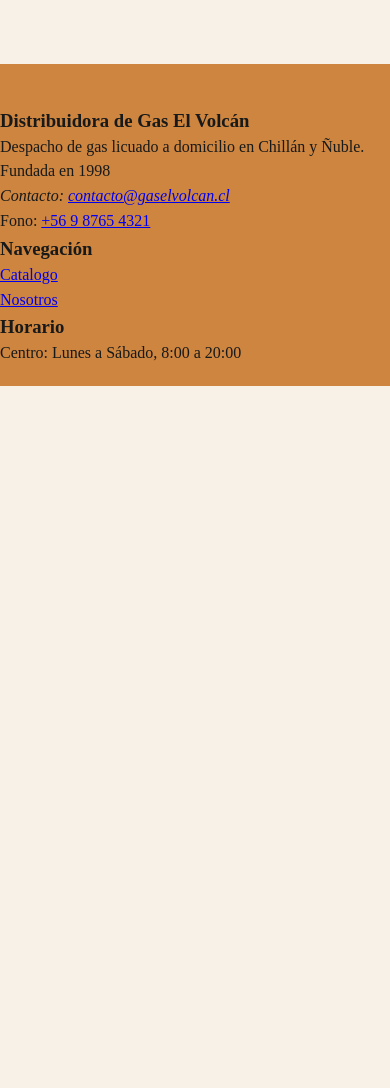
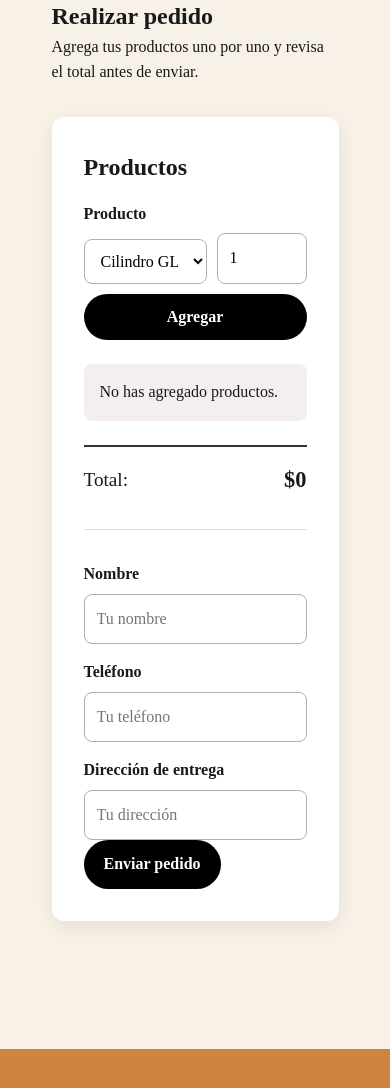
Before and after one commit to Degoderp1/Distribuidora-Gas-el-Volcan, a plain HTML site: page pedido.html in a window 390 px wide. Shown: the part 350-1438 px from the top of the page. Before the commit the page ends 844 px from the top, so only its background shows below. Drawn offline with Linux system fonts and the light colour scheme.

Commit message:
pedido listo

```diff
--- a/assets/css/style.css
+++ b/assets/css/style.css
@@ -263,6 +263,126 @@ main {
     }
 }
 
+.pedido-section {
+    max-width: 950px;
+    margin-inline: auto;
+}
+
+.pedido-encabezado {
+    margin-bottom: 2rem;
+}
+
+.pedido-simple-form {
+    background: #ffffff;
+    padding: 2rem;
+    border-radius: 12px;
+    box-shadow: 0 6px 20px rgba(0,0,0,.08);
+}
+
+.pedido-simple-form h2 {
+    margin-bottom: 1rem;
+}
+
+.pedido-simple-form label {
+    display: block;
+    margin-top: 1rem;
+    margin-bottom: .4rem;
+    font-weight: 700;
+}
+
+.pedido-simple-form input,
+.pedido-simple-form select {
+    width: 100%;
+    padding: .75rem;
+    border: 1px solid #b9adad;
+    border-radius: 8px;
+    font: inherit;
+    background: #fff;
+}
+
+.agregar-producto-fila {
+    display: grid;
+    grid-template-columns: 1fr 100px auto;
+    gap: 10px;
+    align-items: end;
+}
+
+.agregar-producto-fila .boton {
+    height: 46px;
+}
+
+.carrito-pedido {
+    margin-top: 1.5rem;
+}
+
+.carrito-item {
+    display: grid;
+    grid-template-columns: 1fr 90px 120px 40px;
+    gap: 10px;
+    align-items: center;
+    padding: .8rem 0;
+    border-bottom: 1px solid #ddd;
+}
+
+.carrito-item strong {
+    text-align: right;
+}
+
+.carrito-cantidad {
+    font-weight: 600;
+    text-align: center;
+}
+
+.quitar-producto {
+    border: 0;
+    background: transparent;
+    color: #a00;
+    font-size: 1.2rem;
+    cursor: pointer;
+}
+
+.carrito-vacio {
+    margin: 0;
+    padding: 1rem;
+    background: #f4eeee;
+    border-radius: 8px;
+}
+
+.pedido-total {
+    display: flex;
+    justify-content: space-between;
+    align-items: center;
+    margin-top: 1.5rem;
+    padding-top: 1rem;
+    border-top: 2px solid #333;
+    font-size: 1.2rem;
+}
+
+.pedido-total strong {
+    font-size: 1.4rem;
+}
+
+.pedido-simple-form hr {
+    border: 0;
+    border-top: 1px solid #ddd;
+    margin: 2rem 0;
+}
+
+@media (max-width: 700px) {
+    .agregar-producto-fila {
+        grid-template-columns: 1fr 90px;
+    }
+
+    .agregar-producto-fila .boton {
+        grid-column: 1 / -1;
+    }
+
+    .carrito-item {
+        grid-template-columns: 1fr 70px 90px 30px;
+        font-size: .95rem;
+    }
+}
+
 .salto-contenido {
   position: absolute;
   padding: 0.6rem 1rem;
--- /dev/null
+++ b/assets/js/pedido.js
@@ -0,0 +1,115 @@
+const productos = [
+    { codigo: "CL001", nombre: "Cilindro GLP 5 kg", precio: 6500 },
+    { codigo: "CL002", nombre: "Cilindro GLP 11 kg", precio: 12000 },
+    { codigo: "CL003", nombre: "Cilindro GLP 15 kg", precio: 16000 },
+    { codigo: "CL004", nombre: "Cilindro GLP 45 kg", precio: 45000 },
+    { codigo: "RG001", nombre: "Regulador doméstico estándar", precio: 8990 },
+    { codigo: "RG002", nombre: "Regulador de alta presión", precio: 18990 },
+    { codigo: "RG003", nombre: "Regulador dual (2 salidas)", precio: 14990 },
+    { codigo: "MG001", nombre: "Manguera gas 1.5 m", precio: 3990 },
+    { codigo: "MG002", nombre: "Manguera gas 3 m", precio: 6990 },
+    { codigo: "MG003", nombre: "Abrazadera metálica", precio: 990 },
+    { codigo: "MG004", nombre: "Kit conexión completo", precio: 12990 },
+    { codigo: "AC001", nombre: "Carro porta cilindro 11/15 kg", precio: 12990 },
+    { codigo: "AC002", nombre: "Tapa protectora para válvula", precio: 1490 },
+    { codigo: "AC003", nombre: "Detector de gas a batería", precio: 19990 }
+];
+
+const carrito = [];
+
+function formatoPrecio(valor) {
+    return new Intl.NumberFormat("es-CL", {
+        style: "currency",
+        currency: "CLP",
+        maximumFractionDigits: 0
+    }).format(valor);
+}
+
+function renderCarrito() {
+    const contenedor = document.querySelector("#carrito-pedido");
+    const totalElemento = document.querySelector("#total-pedido");
+
+    if (!contenedor || !totalElemento) return;
+
+    if (carrito.length === 0) {
+        contenedor.innerHTML = '<p class="carrito-vacio">No has agregado productos.</p>';
+        totalElemento.textContent = formatoPrecio(0);
+        return;
+    }
+
+    contenedor.innerHTML = carrito.map((item, indice) => `
+        <div class="carrito-item">
+            <span>${item.nombre}</span>
+            <span class="carrito-cantidad">x ${item.cantidad}</span>
+            <strong>${formatoPrecio(item.precio * item.cantidad)}</strong>
+            <button class="quitar-producto" type="button" data-indice="${indice}" aria-label="Quitar ${item.nombre}">×</button>
+        </div>
+    `).join("");
+
+    const total = carrito.reduce((suma, item) => suma + item.precio * item.cantidad, 0);
+    totalElemento.textContent = formatoPrecio(total);
+
+    contenedor.querySelectorAll(".quitar-producto").forEach(boton => {
+        boton.addEventListener("click", () => {
+            carrito.splice(Number(boton.dataset.indice), 1);
+            renderCarrito();
+        });
+    });
+}
+
+document.addEventListener("DOMContentLoaded", () => {
+    const form = document.querySelector("#pedido-form");
+    const selector = document.querySelector("#producto-pedido");
+    const cantidad = document.querySelector("#cantidad-pedido");
+    const botonAgregar = document.querySelector("#agregar-producto");
+    const mensaje = document.querySelector("#pedido-mensaje");
+
+    if (!form || !selector || !cantidad || !botonAgregar) return;
+
+    selector.innerHTML = productos.map(producto => `
+        <option value="${producto.codigo}">
+            ${producto.nombre} - ${formatoPrecio(producto.precio)}
+        </option>
+    `).join("");
+
+    const params = new URLSearchParams(window.location.search);
+    const productoInicial = params.get("producto");
+    if (productoInicial && productos.some(producto => producto.codigo === productoInicial)) {
+        selector.value = productoInicial;
+    }
+
+    botonAgregar.addEventListener("click", () => {
+        const producto = productos.find(p => p.codigo === selector.value);
+        const cantidadNumero = Number(cantidad.value);
+
+        if (!producto || cantidadNumero < 1) return;
+
+        const existente = carrito.find(item => item.codigo === producto.codigo);
+        if (existente) {
+            existente.cantidad += cantidadNumero;
+        } else {
+            carrito.push({
+                ...producto,
+                cantidad: cantidadNumero
+            });
+        }
+
+        cantidad.value = 1;
+        mensaje.textContent = `${producto.nombre} agregado al pedido.`;
+        renderCarrito();
+    });
+
+    form.addEventListener("submit", event => {
+        event.preventDefault();
+
+        if (carrito.length === 0) {
+            mensaje.textContent = "Agrega al menos un producto al pedido.";
+            return;
+        }
+
+        const total = carrito.reduce((suma, item) => suma + item.precio * item.cantidad, 0);
+        mensaje.textContent = `Pedido recibido. Total: ${formatoPrecio(total)}.`;
+    });
+
+    renderCarrito();
+});
--- a/pedido.html
+++ b/pedido.html
@@ -25,8 +25,49 @@
         </nav>
     </header>
 
-    <main>
-        <h1>pedido</h1>
+    <main id="contenido">
+        <section class="section pedido-section">
+            <div class="pedido-encabezado">
+                <h1>Realizar pedido</h1>
+                <p>Agrega tus productos uno por uno y revisa el total antes de enviar.</p>
+            </div>
+
+            <form id="pedido-form" class="pedido-simple-form">
+                <h2>Productos</h2>
+
+                <div class="agregar-producto">
+                    <label for="producto-pedido">Producto</label>
+                    <div class="agregar-producto-fila">
+                        <select id="producto-pedido" required></select>
+                        <input id="cantidad-pedido" type="number" min="1" value="1" required aria-label="Cantidad">
+                        <button class="boton" id="agregar-producto" type="button">Agregar</button>
+                    </div>
+                </div>
+
+                <div id="carrito-pedido" class="carrito-pedido" aria-live="polite">
+                    <p class="carrito-vacio">No has agregado productos.</p>
+                </div>
+
+                <div class="pedido-total">
+                    <span>Total:</span>
+                    <strong id="total-pedido">$0</strong>
+                </div>
+
+                <hr>
+
+                <label for="nombre-pedido">Nombre</label>
+                <input id="nombre-pedido" type="text" placeholder="Tu nombre" required>
+
+                <label for="telefono-pedido">Teléfono</label>
+                <input id="telefono-pedido" type="tel" placeholder="Tu teléfono" required>
+
+                <label for="direccion-pedido">Dirección de entrega</label>
+                <input id="direccion-pedido" type="text" placeholder="Tu dirección" required>
+
+                <button class="boton" type="submit">Enviar pedido</button>
+                <p id="pedido-mensaje" class="pedido-mensaje"></p>
+            </form>
+        </section>
     </main>
 
     <footer class="footer-sitio">
@@ -51,5 +92,6 @@
         </div>
     </footer>
     <script src="assets/js/app.js"></script>
+    <script src="assets/js/pedido.js"></script>
 </body>
 </html>
```
